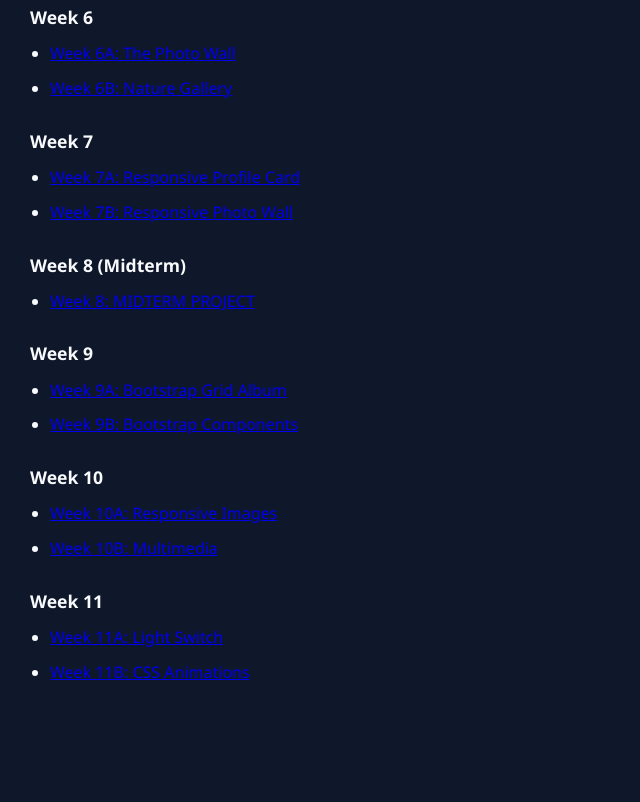
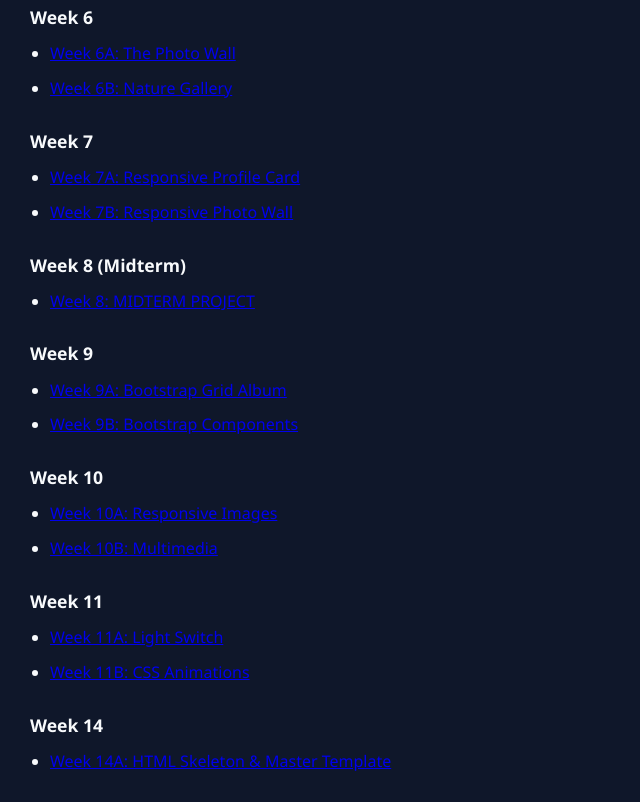
Before and after one commit to INickels244/ADD103, a plain HTML site: page index.html in a window 1280 px wide. Shown: the part 854-1656 px from the top of the page, without its empty margins (0-640 px from the left). Before the commit the page ends 1567 px from the top, so only its background shows below. Drawn offline with Linux system fonts and the light colour scheme; files that its build step writes are made by us from their sources.

Commit message:
Add Week 14: HTML Skeleton & Master Template page

```diff
--- a/index.html
+++ b/index.html
@@ -108,6 +108,11 @@
             <li><a href="Week_11/index.html">Week 11A: Light Switch</a></li>
             <li><a href="Week_11/css_animations/index.html">Week 11B: CSS Animations</a></li>
         </ul>
+
+        <h3>Week 14</h3>
+        <ul>
+            <li><a href="Week_14/index.html">Week 14A: HTML Skeleton &amp; Master Template</a></li>
+        </ul>
     </main>
 
 </body>
```
